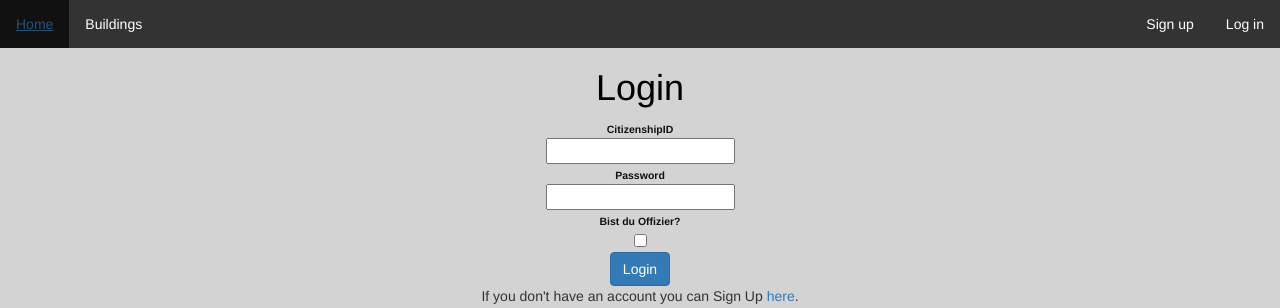
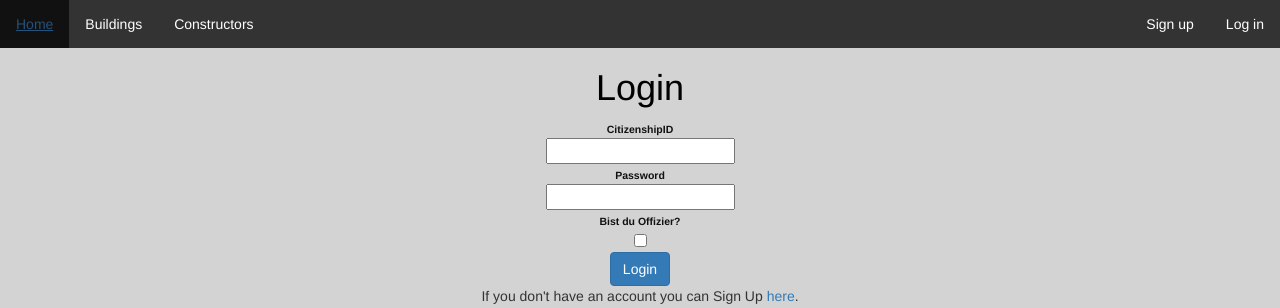
Before and after one commit to gulserliler18/db1, a Flask app: a page that uses templates/temp.html in a window 1280 px wide. Shown: the top 308 px of the page. Run offline with Flask 2, Linux system fonts and the light colour scheme; some libraries are stand-ins or nearby versions.

Commit message:
Update temp.html

```diff
--- a/templates/temp.html
+++ b/templates/temp.html
@@ -13,6 +13,7 @@
     <ul>
             <li> <a class="button is-link" href="{{ url_for('home_page') }}">Home</a> </li>
            <li> <a class="button is-link" href="{{ url_for('buildings') }}">Buildings</a> </li>
+          <li>  <a class="button is-link" href="{{ url_for('constructor') }}">Constructors</a> </li>
            <li style="float:right"> <a class="button is-link" href="{{ url_for('login') }}">Log in</a> </li>
            <li style="float:right"> <a class="button is-link" href="{{ url_for('signup') }}">Sign up</a> </li>
     </ul>
```
